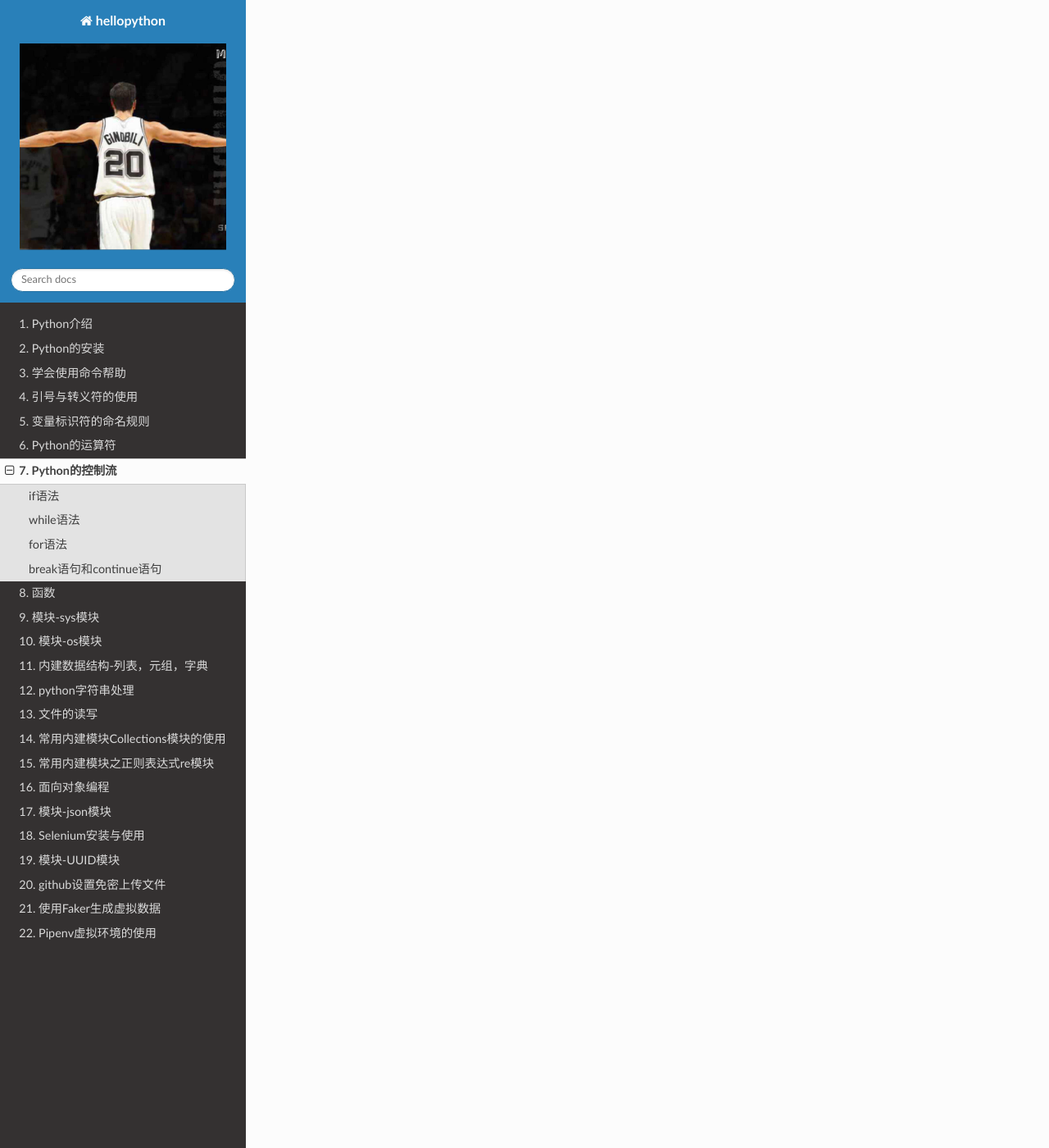
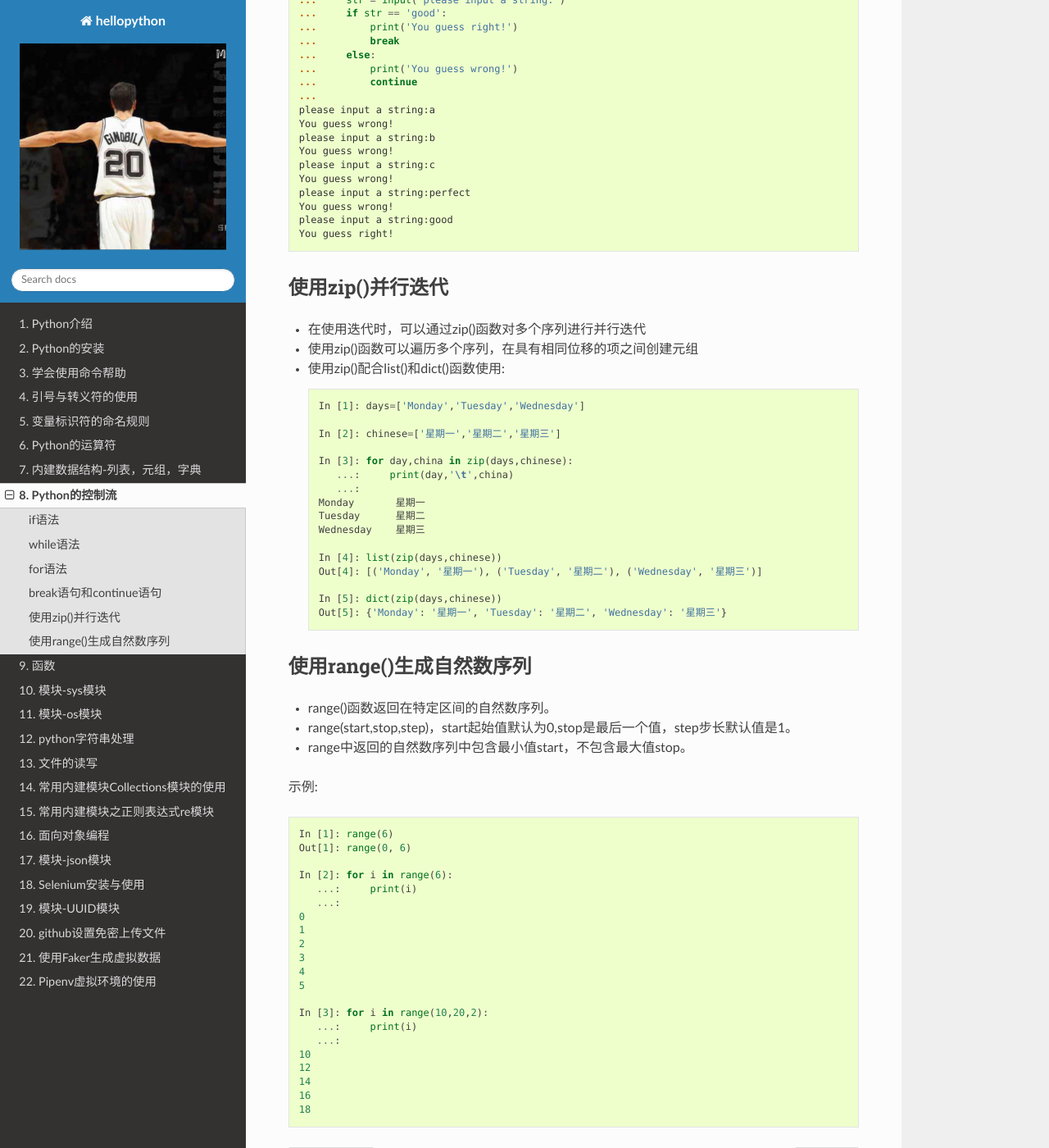
Before and after one commit to meizhaohui/hellopython, a Sphinx documentation site: the page built from source/control_workflow.rst, in a window 1280 px wide and 1400 px high, scrolled down 2487 px. Shown: the whole window at 82% size. Built offline with Sphinx 7.4.7 and the Read the Docs theme 2.0.0, drawn with Linux system fonts in a browser that asks for light colours; some of the changed text lies outside the part shown.

Commit message:
update docs

```diff
--- a/source/control_workflow.rst
+++ b/source/control_workflow.rst
@@ -6,6 +6,12 @@
 .. contents:: 目录
 
 python中控制流语句包括if/for/while三种控制流语句。
+
+- 使用#标记注释，从#开始到当前行结束的部分都是注释。
+- 一行程序的最大长度建议为80个字符。
+- 如果代码太长，可以使用连接符\连接。
+- 代码块缩进时使用4个空格缩进。
+- 避免使用Tab与Space混合使用的缩进风格。
 
 if语法
 -------------------
@@ -20,6 +26,31 @@
     [else:]
         cmds
     elif或else从句是可选的。
+
+- 比较操作符::
+
+    相等    ==
+    不等于  !=
+    小于    <
+    大于    >
+    不小于  >=
+    不大于  <=
+    属于   in
+
+- 真值(True)与假值(False)，下列的情况会被认为是假值False，其他情况认为是True::
+
+    布尔      False
+    null类型  None
+    整型      0
+    浮点型     0.0
+    空字符串    ''
+    空元组     ()
+    空列表     []
+    空字典     {}
+    空集合     set()
+
+
+
 
 while语法
 -------------------
@@ -100,3 +131,58 @@
     You guess wrong!
     please input a string:good
     You guess right!
+
+使用zip()并行迭代
+----------------------------------
+
+- 在使用迭代时，可以通过zip()函数对多个序列进行并行迭代
+- 使用zip()函数可以遍历多个序列，在具有相同位移的项之间创建元组
+- 使用zip()配合list()和dict()函数使用::
+
+    In [1]: days=['Monday','Tuesday','Wednesday']
+
+    In [2]: chinese=['星期一','星期二','星期三']
+
+    In [3]: for day,china in zip(days,chinese):
+       ...:     print(day,'\t',china)
+       ...:
+    Monday 	 星期一
+    Tuesday 	 星期二
+    Wednesday 	 星期三
+
+    In [4]: list(zip(days,chinese))
+    Out[4]: [('Monday', '星期一'), ('Tuesday', '星期二'), ('Wednesday', '星期三')]
+
+    In [5]: dict(zip(days,chinese))
+    Out[5]: {'Monday': '星期一', 'Tuesday': '星期二', 'Wednesday': '星期三'}
+
+使用range()生成自然数序列
+----------------------------------
+
+- range()函数返回在特定区间的自然数序列。
+- range(start,stop,step)，start起始值默认为0,stop是最后一个值，step步长默认值是1。
+- range中返回的自然数序列中包含最小值start，不包含最大值stop。
+
+示例::
+
+    In [1]: range(6)
+    Out[1]: range(0, 6)
+
+    In [2]: for i in range(6):
+       ...:     print(i)
+       ...:
+    0
+    1
+    2
+    3
+    4
+    5
+
+    In [3]: for i in range(10,20,2):
+       ...:     print(i)
+       ...:
+    10
+    12
+    14
+    16
+    18
--- a/source/index.rst
+++ b/source/index.rst
@@ -17,11 +17,11 @@
     quote_escape_character
     var_name_rule
     operational_character
+    built-in_data_structure
     control_workflow
     function
     system_module
     os_module
-    built-in_data_structure
     str
     file_read_write
     collections_module
```
Also changed, not shown: other parts of source/control_workflow.rst (+1 -1 lines), README.md (+1 -1 lines), source/built-in_data_structure.rst (+7 -0 lines).
